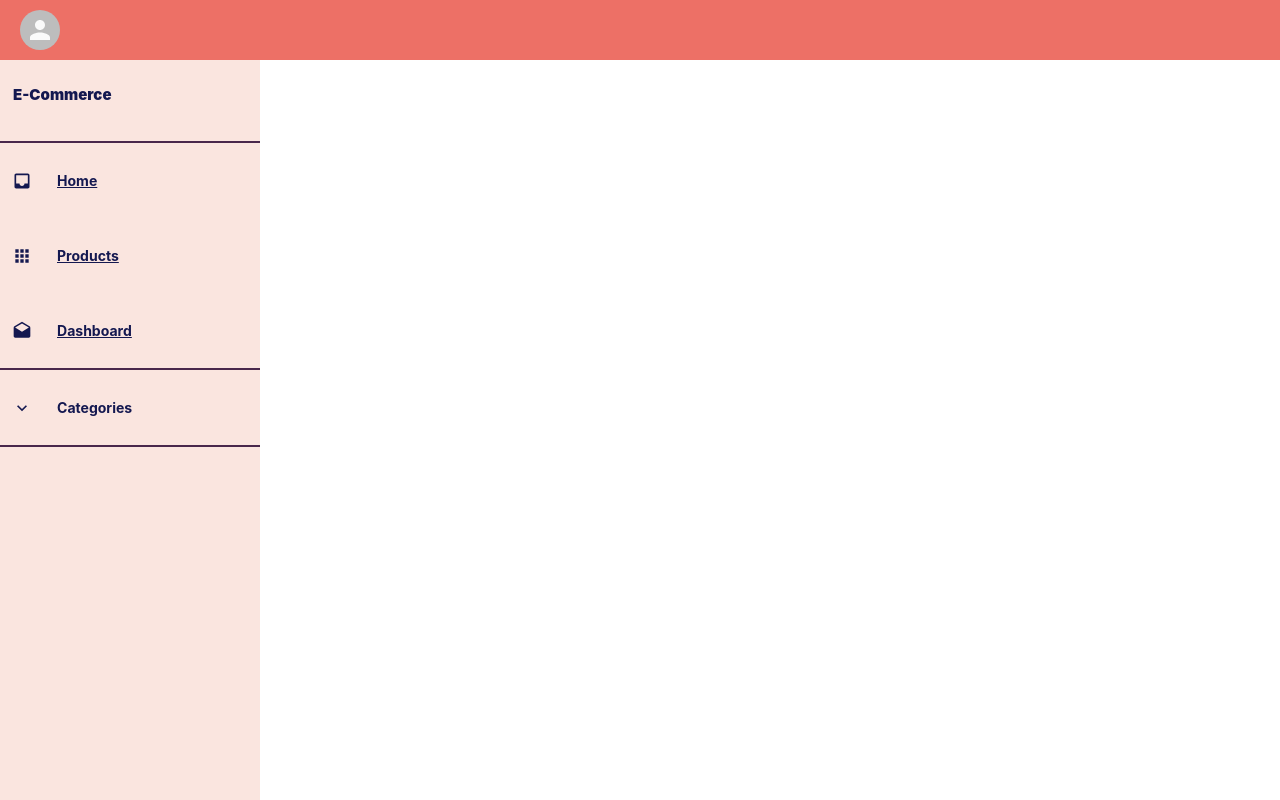
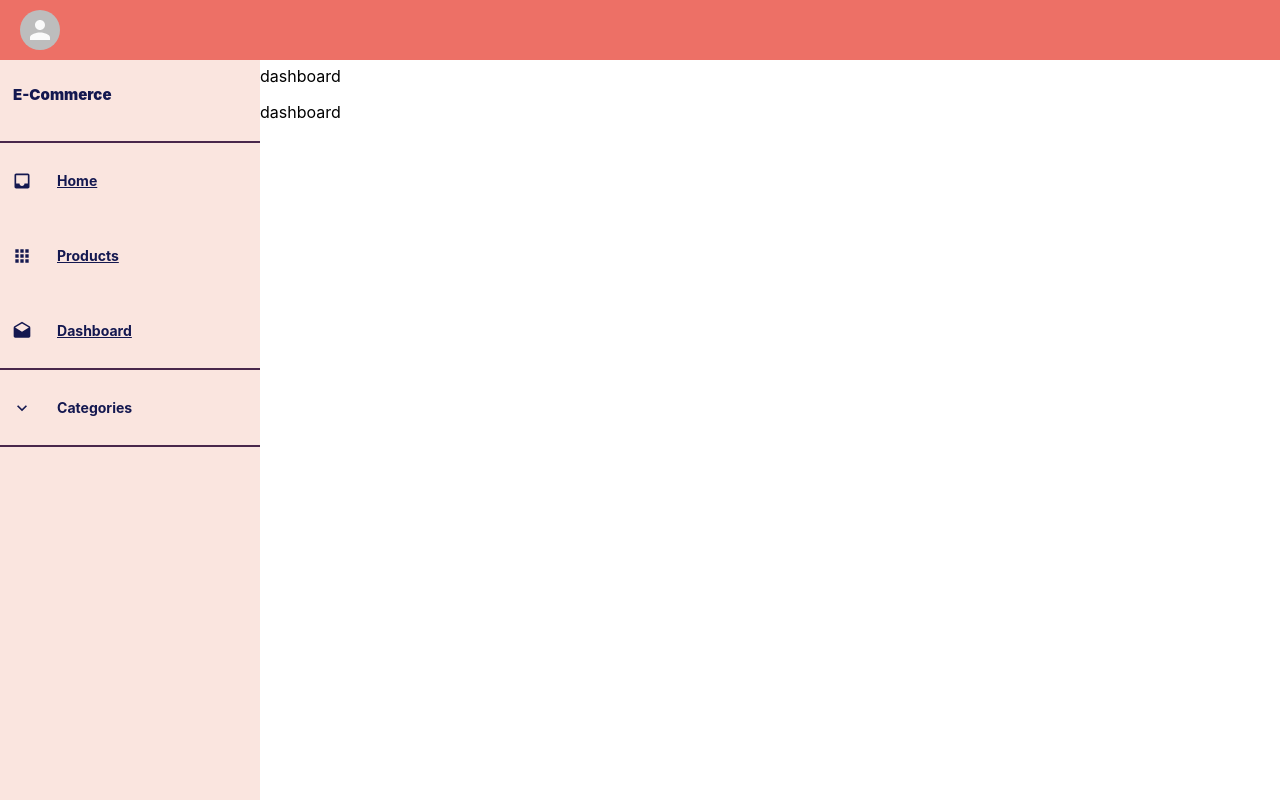
Before and after one commit to 0zzy0sbourne/e-commerce, a React (Create React App) app: page /dashboard in a window 1280 px wide. Built offline with nearby package versions, Linux system fonts and the light colour scheme.

Commit message:
routes work properly

```diff
--- a/src/App.js
+++ b/src/App.js
@@ -8,6 +8,9 @@ import {Provider} from "react-redux";
 import {store} from "./store";
 import { BrowserRouter as Router, Route, Link, Switch } from "react-router-dom"
 import CategoryPage from './CategoryPage';
+import Dashboard from './Dashboard';
+import HomePage from './HomePage';
+
 function App() {
   return (
     <div>
@@ -19,9 +22,7 @@ function App() {
 
 
             <Switch>
-            <Route  path= "/products">
-              <CategoryPage/>
-            </Route>
+
           </Switch>
 
 
--- a/src/Dashboard.js
+++ b/src/Dashboard.js
@@ -1,11 +1,17 @@
 import React from 'react'
+import styled from  "styled-components";
 
 function Dashboard() {
     return (
-        <div>
+        <DashboardContainer>
            <p>dashboard</p>
-        </div>
+           <p>dashboard</p>
+
+        </DashboardContainer>
     )
 }
 
 export default Dashboard
+const DashboardContainer = styled.div`
+    margin-top: 50px;
+`;
--- /dev/null
+++ b/src/HomePage.js
@@ -0,0 +1,18 @@
+import React from 'react'
+import styled from "styled-components";
+function HomePage() {
+    return (
+        <HomePageContainer>
+        <p>Home</p>
+        <p>Home</p>
+
+
+
+          </HomePageContainer>
+    )
+}
+
+export default HomePage
+const HomePageContainer = styled.div`
+    margin-top: 50px;
+`;
--- a/src/SideBar.js
+++ b/src/SideBar.js
@@ -11,6 +11,7 @@ import ProductList from './ProductList';
 import Categories from "./Categories";
 import App from './App';
 import CategoryPage from './CategoryPage';
+import HomePage from './HomePage';
 function SideBar() {
 
     const [showCategories, setshowCategories] = useState(false);
@@ -43,9 +44,9 @@ function SideBar() {
 
 
 
-                <SidebarOptionContainer >
+                <SidebarOptionContainer onClick={() => setshowCategories(false)}>
 
-                     <DraftsIcon fontSize = "small" onClick={()=>setshowCategories(false)} style={{padding: 10}}/>
+                     <DraftsIcon fontSize = "small" style={{padding: 10}}/>
 
                         <Link to = "/dashboard"><h3>Dashboard</h3></Link>
 
@@ -77,7 +78,7 @@ function SideBar() {
             </SidebarContainer>
             <Switch>
 
-
+           <Route exact path ="/" component = {HomePage} />
             <Route path="/products" component={CategoryPage} />
             <Route path="/dashboard" component={Dashboard} />
             </Switch>
```
